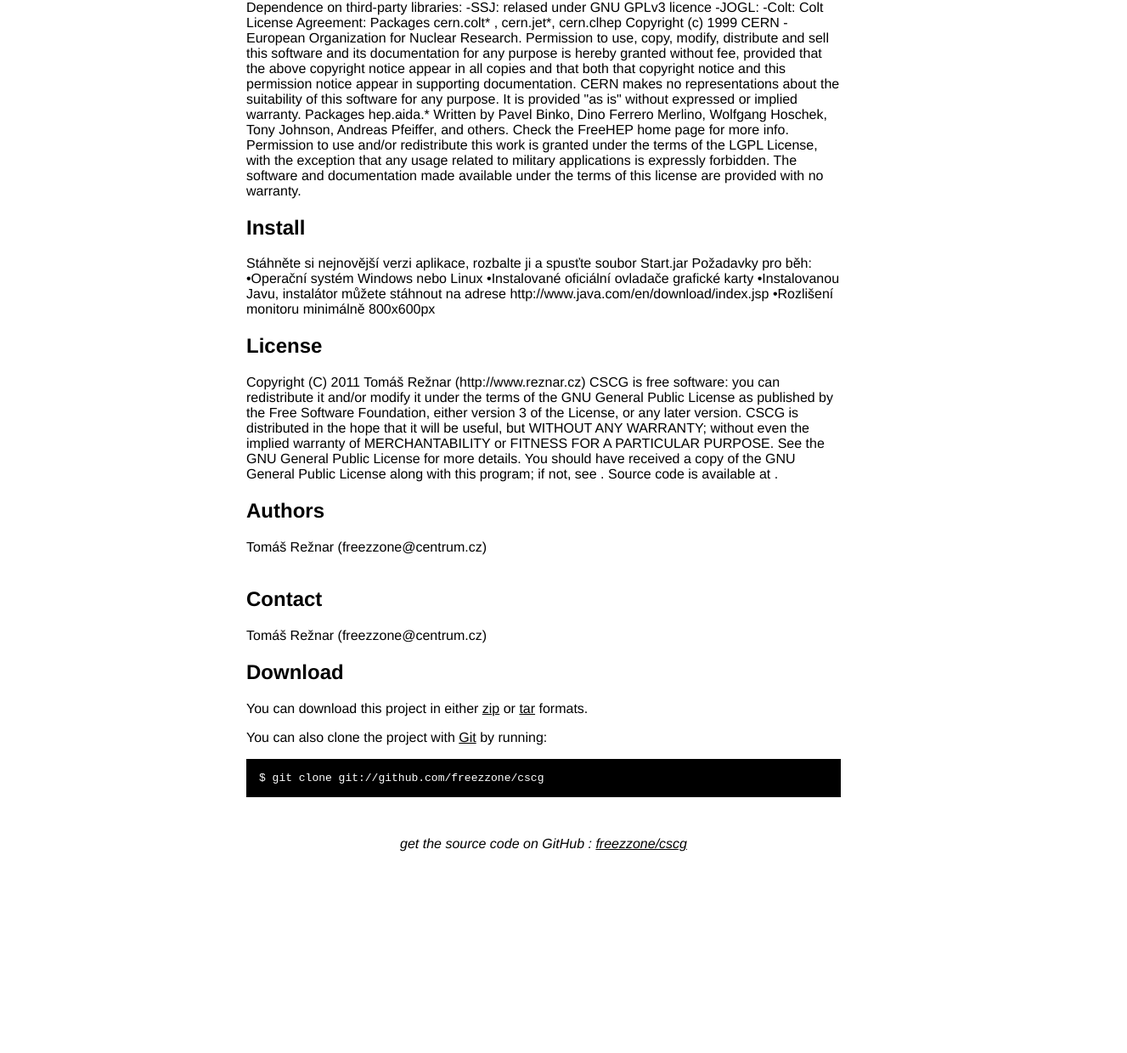
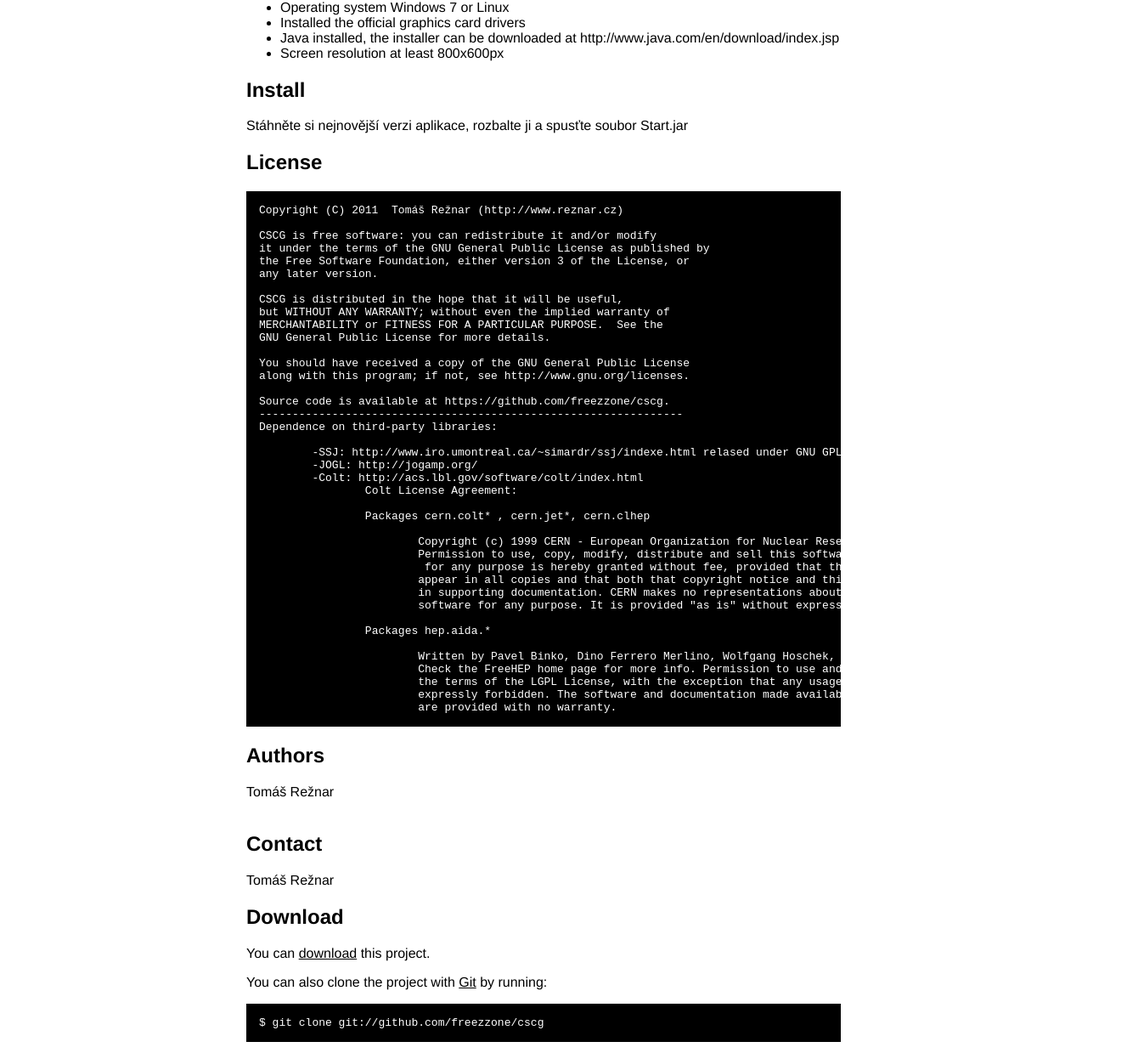
Before and after one commit to freezzone/cscg, a plain HTML site: page index.html in a window 1280 px wide. Shown: the part 307-1546 px from the top of the page at 85% size, 1327 px wide, since content can reach past the window. Before the commit the page ends 1317 px from the top, so only its background shows below. Drawn offline with Linux system fonts and the light colour scheme.

Commit message:
Text changed

```diff
--- a/index.html
+++ b/index.html
@@ -36,25 +36,54 @@
   <div id="container">
 
     <div class="download">
-      <a href="http://github.com/freezzone/cscg/zipball/master">
-        <img border="0" width="90" src="http://github.com/images/modules/download/zip.png"></a>
-      <a href="http://github.com/freezzone/cscg/tarball/master">
-        <img border="0" width="90" src="http://github.com/images/modules/download/tar.png"></a>
+      <a href="https://github.com/freezzone/cscg/archives/master">
+        <img border="0" width="90" src="http://github.com/images/modules/download/zip.png" title="Download page"></a>
     </div>
 
-    <h1><a href="http://github.com/freezzone/cscg">cscg</a>
-      <span class="small">by <a href="http://github.com/freezzone">freezzone</a></span></h1>
+    <h1><a href="http://github.com/freezzone/cscg">CSCG</a>
+      <span class="small">by <a href="http://github.com/freezzone">Tomáš Režnar</a></span></h1>
 
     <div class="description">
       Aplikace umožňující demonstrovat vlastnosti vybraných křivek a ploch. Křivky a plochy lze zobrazovat v perspektivní i ortogonální projekci v trojrozměrném prostoru včetně možnosti nastavit polohu kamery. Aplikace umožňuje uživatelům vytvářet vlastní projekty, které je možné načítat a ukládat do souborů.
     </div>
 
     <h2>Dependencies</h2>
-<p>Dependence on third-party libraries:
+    <ul>
+			<li>Operating system Windows 7 or Linux</li>
+			<li>Installed the official graphics card drivers</li>
+			<li>Java installed, the installer can be downloaded at http://www.java.com/en/download/index.jsp</li>
+			<li>Screen resolution at least 800x600px</li>
+    </ul>
 
-	-SSJ: <http://www.iro.umontreal.ca/~simardr/ssj/indexe.html> relased under GNU GPLv3 licence
-	-JOGL: <http://jogamp.org/>
-	-Colt: <http://acs.lbl.gov/software/colt/index.html>
+<h2>Install</h2>
+<p>
+	Stáhněte si nejnovější verzi aplikace, rozbalte ji a spusťte soubor Start.jar
+</p>
+
+<h2>License</h2>
+<pre>
+Copyright (C) 2011  Tomáš Režnar (http://www.reznar.cz)
+
+CSCG is free software: you can redistribute it and/or modify
+it under the terms of the GNU General Public License as published by
+the Free Software Foundation, either version 3 of the License, or
+any later version.
+
+CSCG is distributed in the hope that it will be useful,
+but WITHOUT ANY WARRANTY; without even the implied warranty of
+MERCHANTABILITY or FITNESS FOR A PARTICULAR PURPOSE.  See the
+GNU General Public License for more details.
+
+You should have received a copy of the GNU General Public License
+along with this program; if not, see http://www.gnu.org/licenses.
+
+Source code is available at https://github.com/freezzone/cscg.
+----------------------------------------------------------------
+Dependence on third-party libraries:
+
+	-SSJ: http://www.iro.umontreal.ca/~simardr/ssj/indexe.html relased under GNU GPLv3 licence
+	-JOGL: http://jogamp.org/
+	-Colt: http://acs.lbl.gov/software/colt/index.html
 		Colt License Agreement:
 
 		Packages cern.colt* , cern.jet*, cern.clhep
@@ -72,46 +101,21 @@
 			Check the FreeHEP home page for more info. Permission to use and/or redistribute this work is granted under
 			the terms of the LGPL License, with the exception that any usage related to military applications is
 			expressly forbidden. The software and documentation made available under the terms of this license
-			are provided with no warranty.</p>
-<h2>Install</h2>
-<p>Stáhněte si nejnovější verzi aplikace, rozbalte ji a spusťte soubor Start.jar
+			are provided with no warranty.
+</pre>
 
-Požadavky pro běh:
-•Operační systém Windows nebo Linux
-•Instalované oficiální ovladače grafické karty
-•Instalovanou Javu, instalátor můžete stáhnout na adrese http://www.java.com/en/download/index.jsp
-•Rozlišení monitoru minimálně 800x600px</p>
-<h2>License</h2>
-<p>Copyright (C) 2011  Tomáš Režnar (http://www.reznar.cz)
-
-CSCG is free software: you can redistribute it and/or modify
-it under the terms of the GNU General Public License as published by
-the Free Software Foundation, either version 3 of the License, or
-any later version.
-
-CSCG is distributed in the hope that it will be useful,
-but WITHOUT ANY WARRANTY; without even the implied warranty of
-MERCHANTABILITY or FITNESS FOR A PARTICULAR PURPOSE.  See the
-GNU General Public License for more details.
-
-You should have received a copy of the GNU General Public License
-along with this program; if not, see <http://www.gnu.org/licenses>.
-
-Source code is available at <https://github.com/freezzone/cscg>.</p>
 <h2>Authors</h2>
-<p>Tomáš Režnar (freezzone@centrum.cz)
+<p>Tomáš Režnar
 <br/>
 <br/>      </p>
 <h2>Contact</h2>
-<p>Tomáš Režnar (freezzone@centrum.cz)
+<p>Tomáš Režnar
 <br/>      </p>
 
 
     <h2>Download</h2>
     <p>
-      You can download this project in either
-      <a href="http://github.com/freezzone/cscg/zipball/master">zip</a> or
-      <a href="http://github.com/freezzone/cscg/tarball/master">tar</a> formats.
+      You can <a href="https://github.com/freezzone/cscg/archives/master">download</a> this project.
     </p>
     <p>You can also clone the project with <a href="http://git-scm.com">Git</a>
       by running:
```
